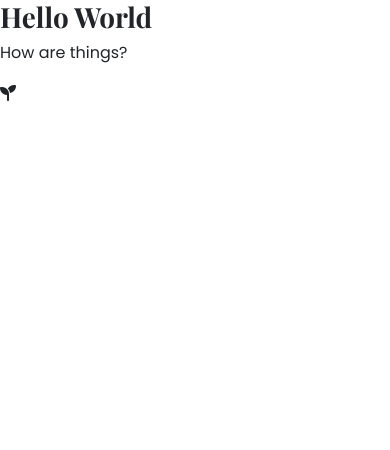
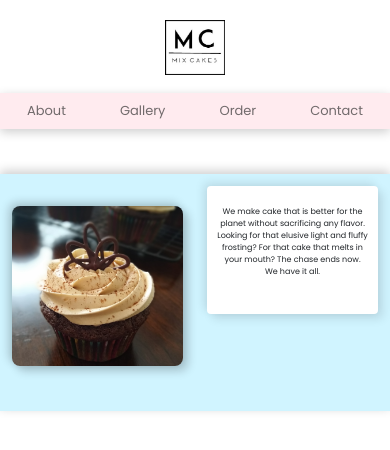
Before and after one commit to ariannemix/mix-cakes, a plain HTML site: page index.html in a window 390 px wide. Drawn offline with nearby package versions, Linux system fonts and the light colour scheme.

Commit message:
added css, made more responsive

```diff
--- a/css/styles.css
+++ b/css/styles.css
@@ -1,7 +1,123 @@
-h1 {
-    font-family: 'Playfair Display', serif;
+:root {
+    --primary-font: 'Noto Serif JP', serif;
+    --secondary-font: 'Poppins', sans-serif;
+    --primary-color: #FFEBEF;
 }
 
-p {
-    font-family: 'Poppins', sans-serif;;
+h1 {
+    font-family: var(--primary-font);
 }
+
+.homepage-img {
+    border-radius: 8px;
+    box-shadow: -.2em -.2em 10px rgb(0,0,0,.2), 5px 5px 10px rgb(0,0,0,.2);
+}
+
+.homepage-info-div {
+    background-color: rgb(208, 244, 255);
+    box-shadow: 0 -3px 10px rgb(0,0,0,.2);
+    max-width: 100%;
+    padding: 45px 0;
+    margin-top: 45px;
+
+}
+
+.homepage-text {
+    padding: 20px 10px;
+    background-color: white;
+    border-radius: 4px;
+    box-shadow: -.2em -.2em 10px rgb(0,0,0,.1), 5px 5px 10px rgb(0,0,0,.1);
+    margin-top: 20px;
+}
+
+.homepage-text p {
+    font-family: var(--secondary-font);
+}
+
+.navbar-background {
+    background-color: var(--primary-color);
+    box-shadow: 0 3px 10px rgb(0,0,0,.2);
+}
+
+.max-width {
+    max-width: 70%;
+}
+
+.navbar-link {
+    font-family: var(--secondary-font);
+    font-size: 18px;
+}
+
+.nav-link {
+    color: #353434 !important;
+    opacity: .7;
+}
+
+.logo-top {
+    display: block;
+    margin: 20px auto -30px;
+    max-width: 60px;
+}
+
+.nav-link:visited {
+    color: #353434 !important;
+    opacity: .7;
+}
+
+@media (min-width: 679px) {
+    .about-link {
+    margin-left: 60px;
+}
+
+    .contact-link {
+    margin-right: 60px;
+}
+
+    .navbar-link {
+    padding-top: 65px;
+}
+
+    .logo-top {
+        display: none;
+    }
+
+}
+
+
+
+@media (max-width: 680px) {
+    .logo-link {
+    display: none;
+}
+
+    .homepage-info-div {
+    padding-left: 0;
+    padding-top: 12px;
+}
+
+    .homepage-text {
+    margin-top: 0;
+}
+
+    .homepage-img {
+    margin-top: 20px;
+    }
+
+    p {
+    font-size: 8px;
+}
+
+h1 {
+    display: none;
+}
+    .navbar-link {
+    font-size: 13px;
+}
+
+}
+
+@media (max-width: 312px) {
+    .nav-link {
+        padding: 8px 8px !important;
+    }
+}
--- a/index.html
+++ b/index.html
@@ -11,16 +11,60 @@
         integrity="sha384-EVSTQN3/azprG1Anm3QDgpJLIm9Nao0Yz1ztcQTwFspd3yD65VohhpuuCOmLASjC" crossorigin="anonymous">
     <link rel="preconnect" href="https://fonts.googleapis.com">
     <link rel="preconnect" href="https://fonts.gstatic.com" crossorigin>
-    <link href="https://fonts.googleapis.com/css2?family=Playfair+Display:wght@700&family=Poppins&display=swap"
+    <link
+        href="https://fonts.googleapis.com/css2?family=Noto+Serif+JP:wght@200&family=Playfair+Display:wght@700&family=Poppins&display=swap"
         rel="stylesheet">
     <link rel="stylesheet" href="css/styles.css">
+    <script src="https://cdn.jsdelivr.net/npm/bootstrap@5.0.2/dist/js/bootstrap.bundle.min.js"
+        integrity="sha384-MrcW6ZMFYlzcLA8Nl+NtUVF0sA7MsXsP1UyJoMp4YLEuNSfAP+JcXn/tWtIaxVXM"
+        crossorigin="anonymous"></script>
 </head>
 
 <body>
+    <img src="/images/logo(1).jpg" class="logo-top" alt="logo" />
 
-    <h1>Hello World</h1>
-    <p>How are things?</p>
-    <i class="fas fa-seedling"></i>
+    <div class="mt-5 navbar-background">
+        <ul class="nav justify-content-center nav-fill">
+            <li class="nav-item navbar-link about-link">
+                <a class="nav-link active" href="#">About</a>
+            </li>
+            <li class="nav-item navbar-link">
+                <a class="nav-link" href="#">Gallery</a>
+            </li>
+            <li class="nav-item logo-link">
+                <img src="/images/logo(1).jpg" class="logo" alt="logo" />
+            </li>
+            <li class="nav-item navbar-link">
+                <a class="nav-link" href="#">Order</a>
+            </li>
+            <li class="nav-item navbar-link contact-link">
+                <a class="nav-link" href="#">Contact</a>
+            </li>
+        </ul>
+    </div>
+
+
+
+    <div class="homepage-info-div">
+
+        <div class="container">
+            <div class="row">
+                <div class="col-6">
+                    <span class="img-center">
+                        <img src="/images/coffee-cupcake(1).jpg" alt="cake" class="img-fluid homepage-img" />
+                    </span>
+                </div>
+                <div class="col-6">
+                    <div class="homepage-text">
+                        <h1 class="text-center pb-4">Welcome to Mix Cakes!</h1>
+                        <p class="text-center">We make cake that is better for the planet without sacrificing any
+                            flavor. Looking for that elusive light and fluffy frosting? For that cake that melts in your
+                            mouth? The chase ends now. We have it all. </p>
+                    </div>
+                </div>
+            </div>
+        </div>
+    </div>
 
 </body>
 
```
Also changed, not shown: images/banana.jpg (added), images/birthday.jpg (added), images/blue-vanilla.jpg (added), images/cherry.jpg (added), images/chocolate-peppermint.jpg (added), images/chocolate-raspberry.jpg (added), images/coffee-cupcake(1).jpg (added), images/coffee-cupcake.jpg (added), images/coffee.jpg (added), images/logo(1).jpg (added), images/logo.jpg (added), 7 other files.
